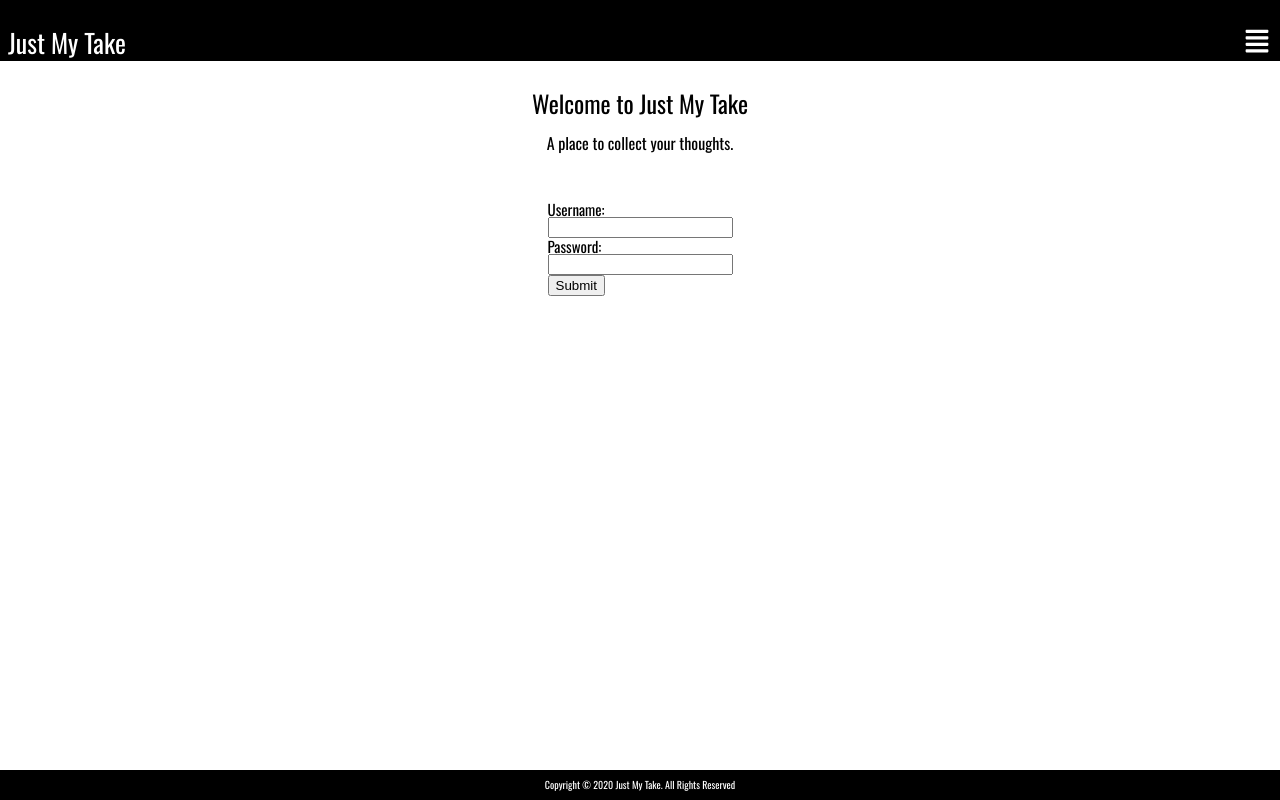
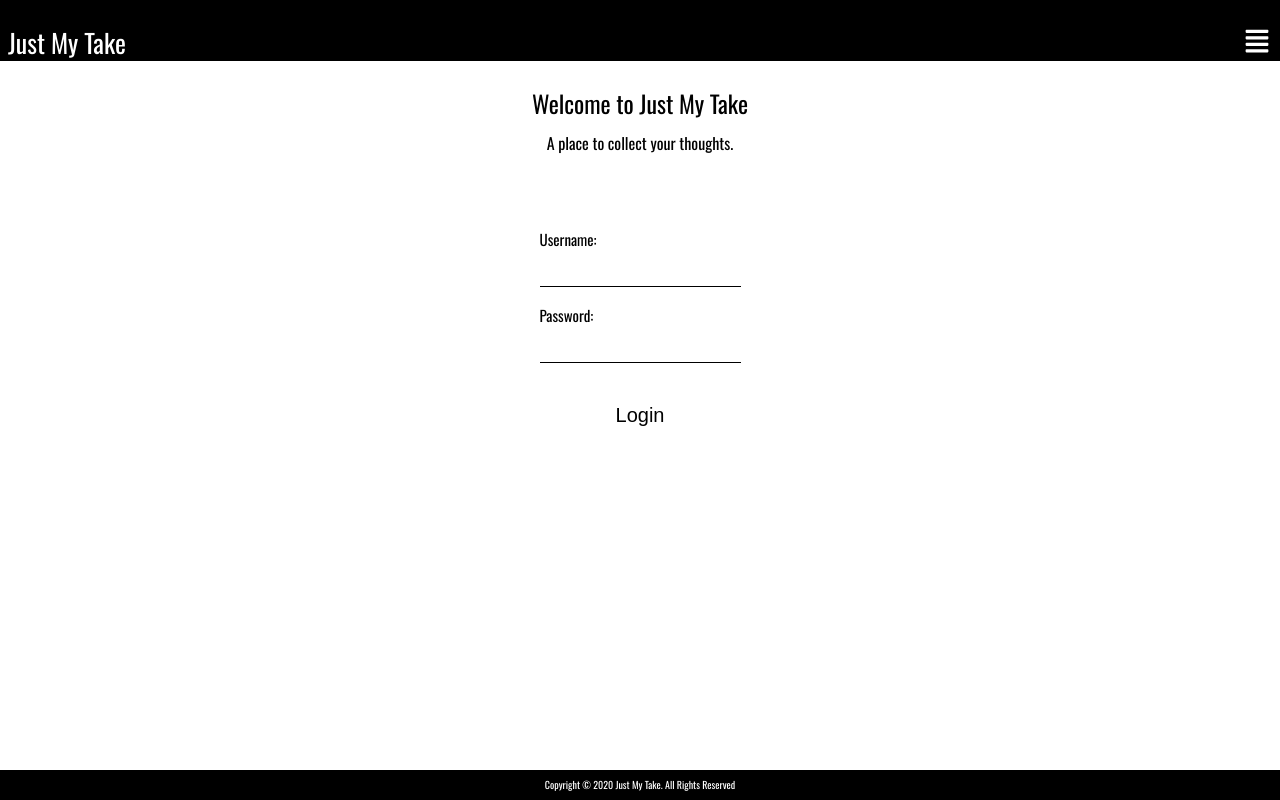
Before and after one commit to EidorianAvi/JustMyTake-Frontend, a React (Create React App) app: page /login in a window 1280 px wide. Built offline with nearby package versions, Linux system fonts and the light colour scheme.

Commit message:
Adjust positioning of styling on login page

```diff
--- a/public/index.html
+++ b/public/index.html
@@ -2,7 +2,6 @@
 <html lang="en">
   <head>
     <meta charset="utf-8" />
-    <link rel="icon" href="%PUBLIC_URL%/favicon.ico" />
     <link rel="preconnect" href="https://fonts.gstatic.com">
     <link href="https://fonts.googleapis.com/css2?family=Oswald:wght@300;400;700&display=swap" rel="stylesheet">
     <meta name="viewport" content="width=device-width, initial-scale=1" />
--- a/src/App.css
+++ b/src/App.css
@@ -53,6 +53,6 @@ table {
   box-sizing: border-box;
 }
 
-body {
+.App {
 	font-family: 'Oswald', sans-serif;
 }
--- a/src/App.js
+++ b/src/App.js
@@ -9,6 +9,8 @@ import Login from './components/Login/Login';
 import Footer from './components/Shared/Footer';
 
 class App extends Component {
+
+
   render() {
     return (
       <BrowserRouter>
--- a/src/components/Login/Login.css
+++ b/src/components/Login/Login.css
@@ -1,9 +1,13 @@
 .login-page {
     display: flex;
     flex-direction: column;
-    justify-content: center;
+    justify-content: space-around;
     align-items: center;
     width: 100%;
+}
+
+.login-form div {
+    padding: 10px 0px;
 }
 
 .banner {
@@ -19,9 +23,31 @@
 }
 
 .login-form {
-    padding: 50px 0px;
+    padding: 70px 0px;
 }
 
 .login-form label{
     font-size:15px;
+    margin-top: 10px;
 }
+
+.login-form input {
+    padding: 12px;
+    border: none;
+    border-bottom: 1px solid black;
+}
+
+.login-form input:focus {
+    outline: none;
+}
+
+
+.login-form button {
+    cursor: pointer;
+    outline: none;
+    border: none;
+    background: none;
+    margin-top: 30px;
+    font-size: 20px;
+    width: 100%;
+}
--- a/src/components/Login/Login.js
+++ b/src/components/Login/Login.js
@@ -1,20 +1,53 @@
-import React from 'react';
+import React, { useState }from 'react';
 import './Login.css';
 
 const Login = () => {
+    const [username, setUsername] = useState("");
+    const [password, setPassword] = useState("");
+
+    const handleChange = ({ target }) => {
+        return target.name === "username"
+            ? setUsername(target.value)
+            : setPassword(target.value);
+    }
+
+    const handleSubmit = (e) => {
+        e.preventDefault();
+        let user = {
+            username: username,
+            password: password,
+        };
+
+        // loginUser(user);
+        console.log(user)
+    }
+
     return (
         <div className="login-page">
             <section className="banner">
                 <h2>Welcome to Just My Take</h2>
                 <p>A place to collect your thoughts.</p>
             </section>
-            <section className="login-form">
-                <form action="">
-                    <label htmlFor="username">Username:</label><br/>
-                    <input type="text"/><br/>
-                    <label htmlFor="password">Password:</label><br/>
-                    <input type="password"/><br/>
-                    <button>Submit</button>
+            <section>
+                <form onSubmit={handleSubmit} className="login-form">
+                    <div>
+                        <label htmlFor="username">Username:</label><br/>
+                        <input
+                        name="username"
+                        type="text"
+                        value={username}
+                        onChange={handleChange}
+                        /><br/>
+                    </div>
+                    <div>
+                        <label htmlFor="password">Password:</label><br/>
+                        <input
+                        name="password"
+                        type="password"
+                        value={password}
+                        onChange={handleChange}/><br/>
+                    </div>
+                    <button>Login</button>
                 </form>
             </section>
         </div>
```
Also changed, not shown: src/assets/photo-1533035336122-4327d347d2fe.png (added), 1 other file (tests, documents, lock files or other folders).
